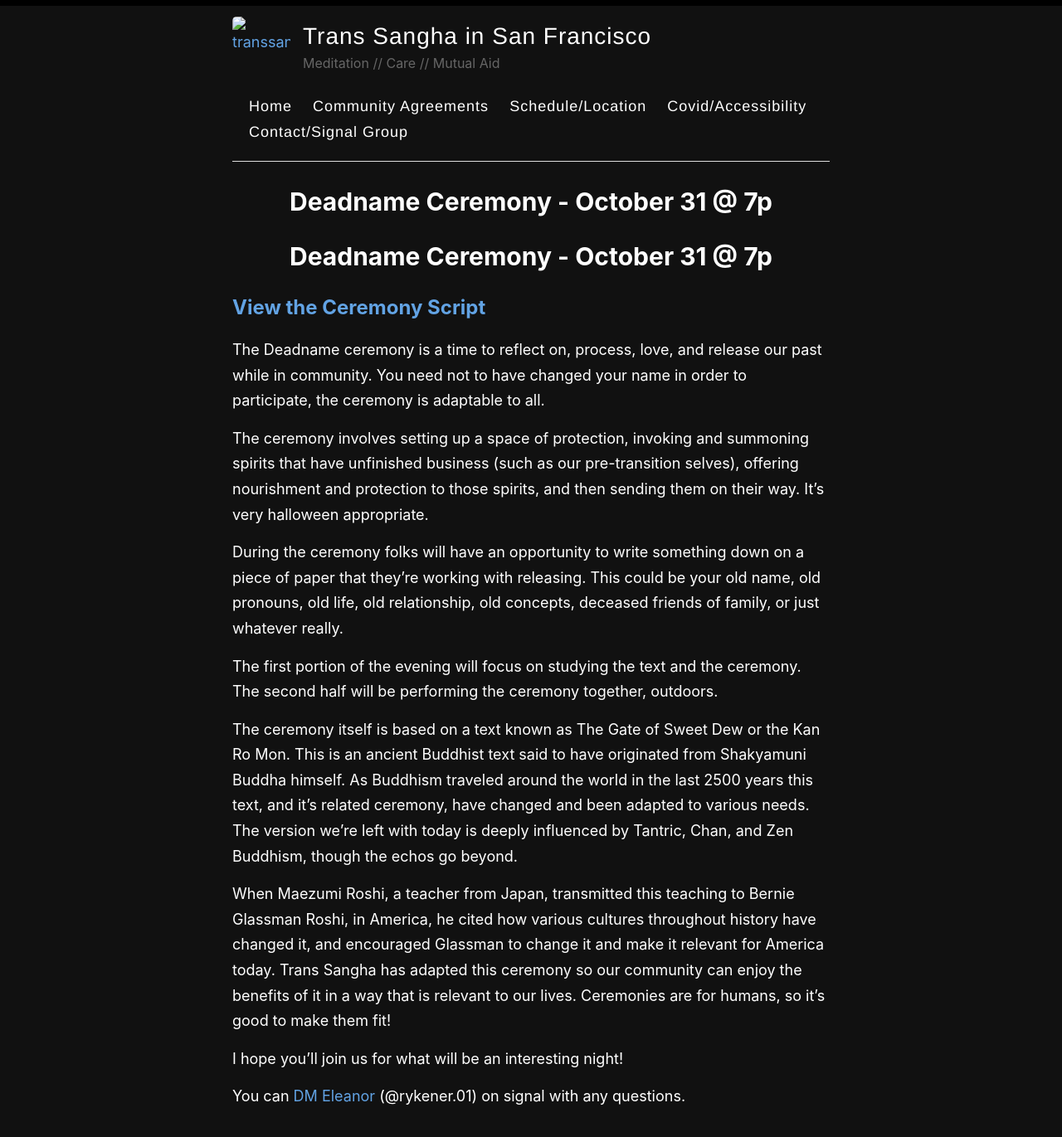
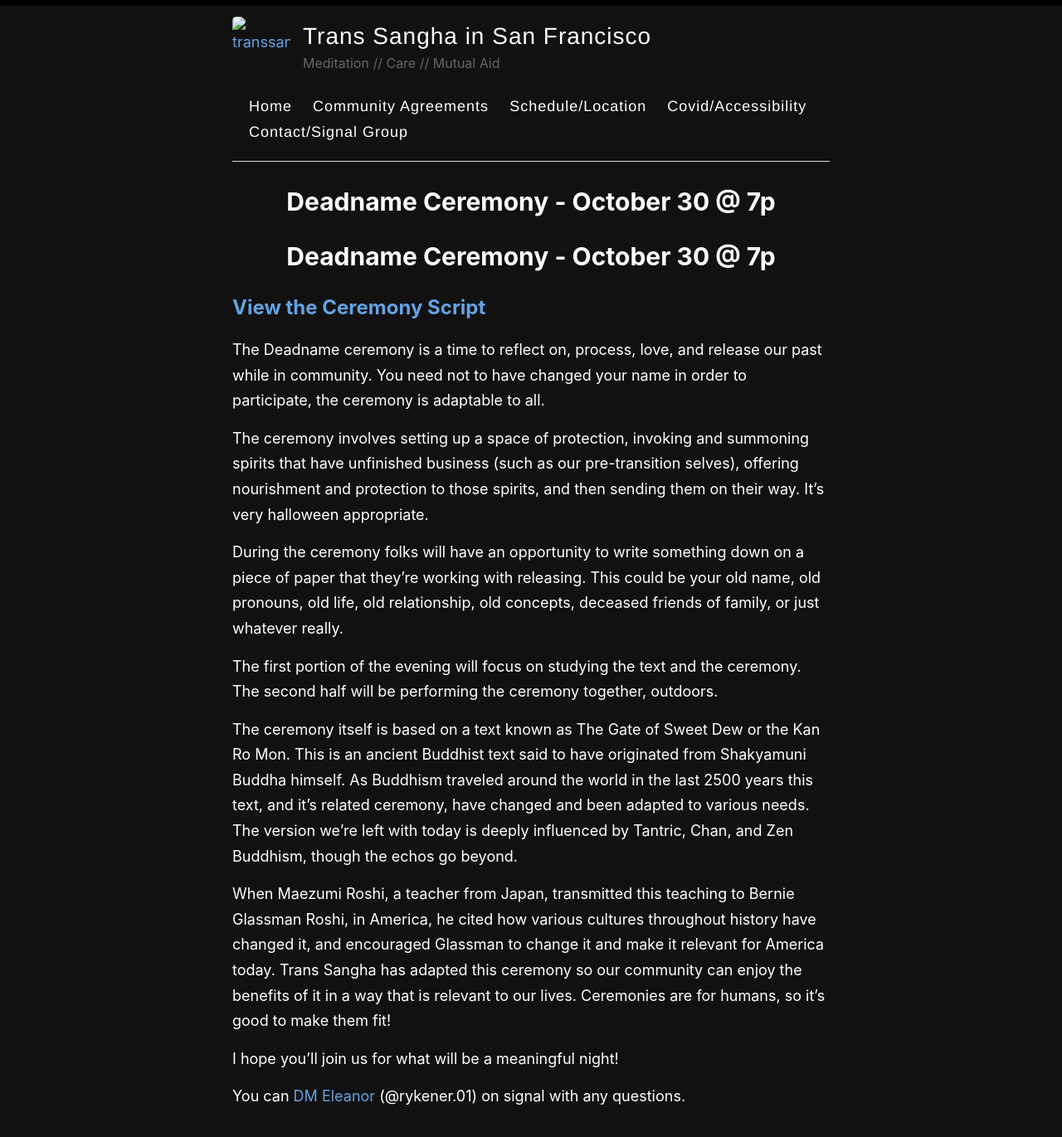
Before and after one commit to rykener/transsangha, a Jekyll site: the page built from _pages/deadname.md, in a window 1280 px wide and 1400 px high. Shown: the top 1371 px of the window at 83% size. Built offline with Jekyll 4.4.1, drawn with Linux system fonts in a browser that asks for light colours; our own code applies the rules of GitHub Pages for plain Markdown files.

Commit message:
update link

```diff
--- a/_pages/deadname.md
+++ b/_pages/deadname.md
@@ -4,7 +4,7 @@ title:
 permalink: /deadname
 ---
 
-# Deadname Ceremony - October 31 @ 7p
+# Deadname Ceremony - October 30 @ 7p
 
 ## [View the Ceremony Script](/docs/deadname24.pdf)
 
@@ -20,10 +20,10 @@ The ceremony itself is based on a text known as The Gate of Sweet Dew or the Kan
 
 When Maezumi Roshi, a teacher from Japan, transmitted this teaching to Bernie Glassman Roshi, in America, he cited how various cultures throughout history have changed it, and encouraged Glassman to change it and make it relevant for America today. Trans Sangha has adapted this ceremony so our community can enjoy the benefits of it in a way that is relevant to our lives. Ceremonies are for humans, so it's good to make them fit!
 
-I hope you'll join us for what will be an interesting night!
+I hope you'll join us for what will be a meaningful night!
 
 You can [DM Eleanor](https://signal.me/#eu/HicfJvKC2bVY_3RyHbMtzk13ucvyycJWs87gk68U3sHgMl6EtAZDvpnAP9-kn5Qe) (@rykener.01) on signal with any questions.
 
 
 
-<!-- <script>window.location.href = "/documents/deadname.pdf"</script> -->
+<!-- <script>window.location.href = "/docs/deadname24.pdf"</script> -->
```
